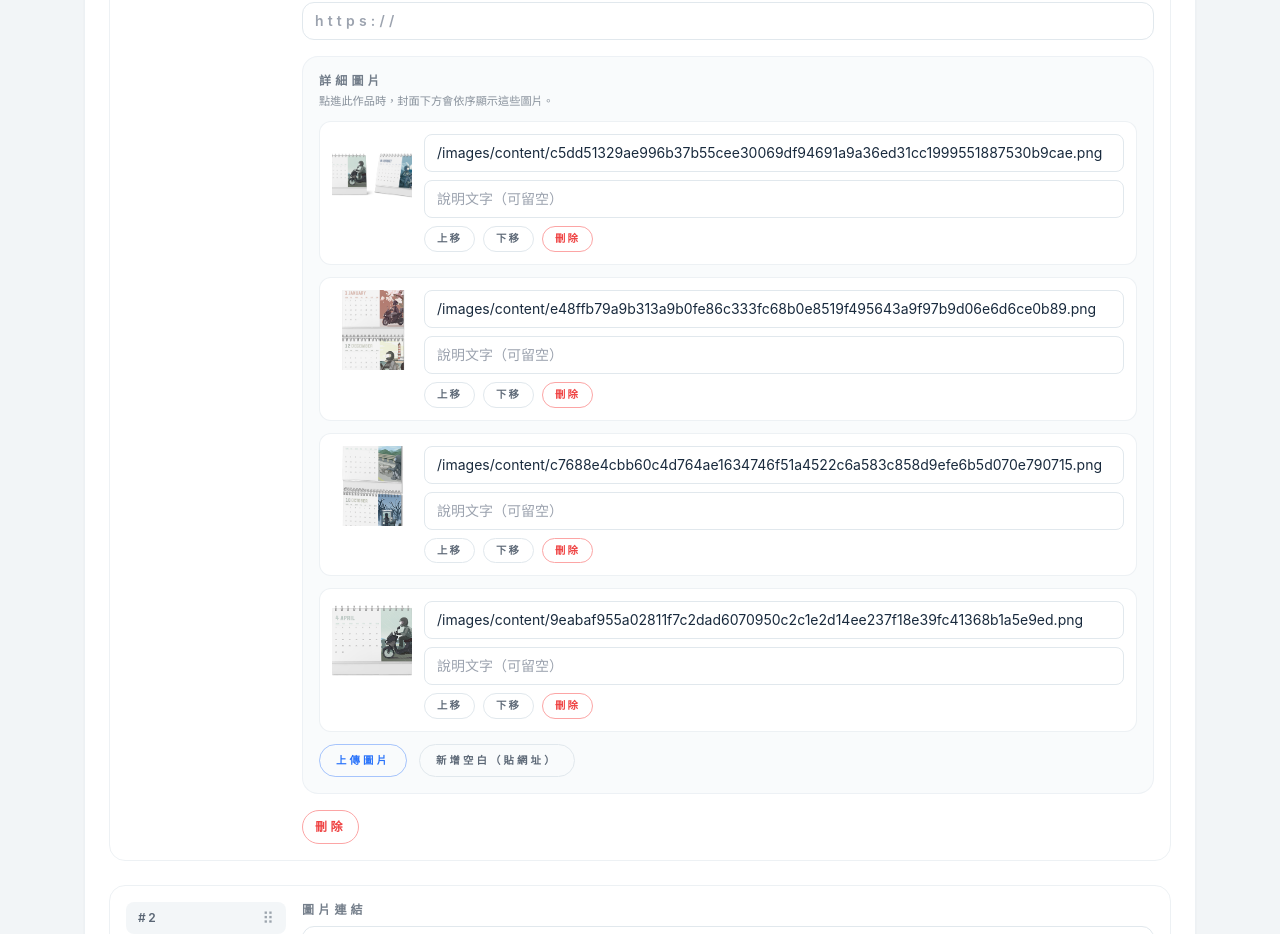
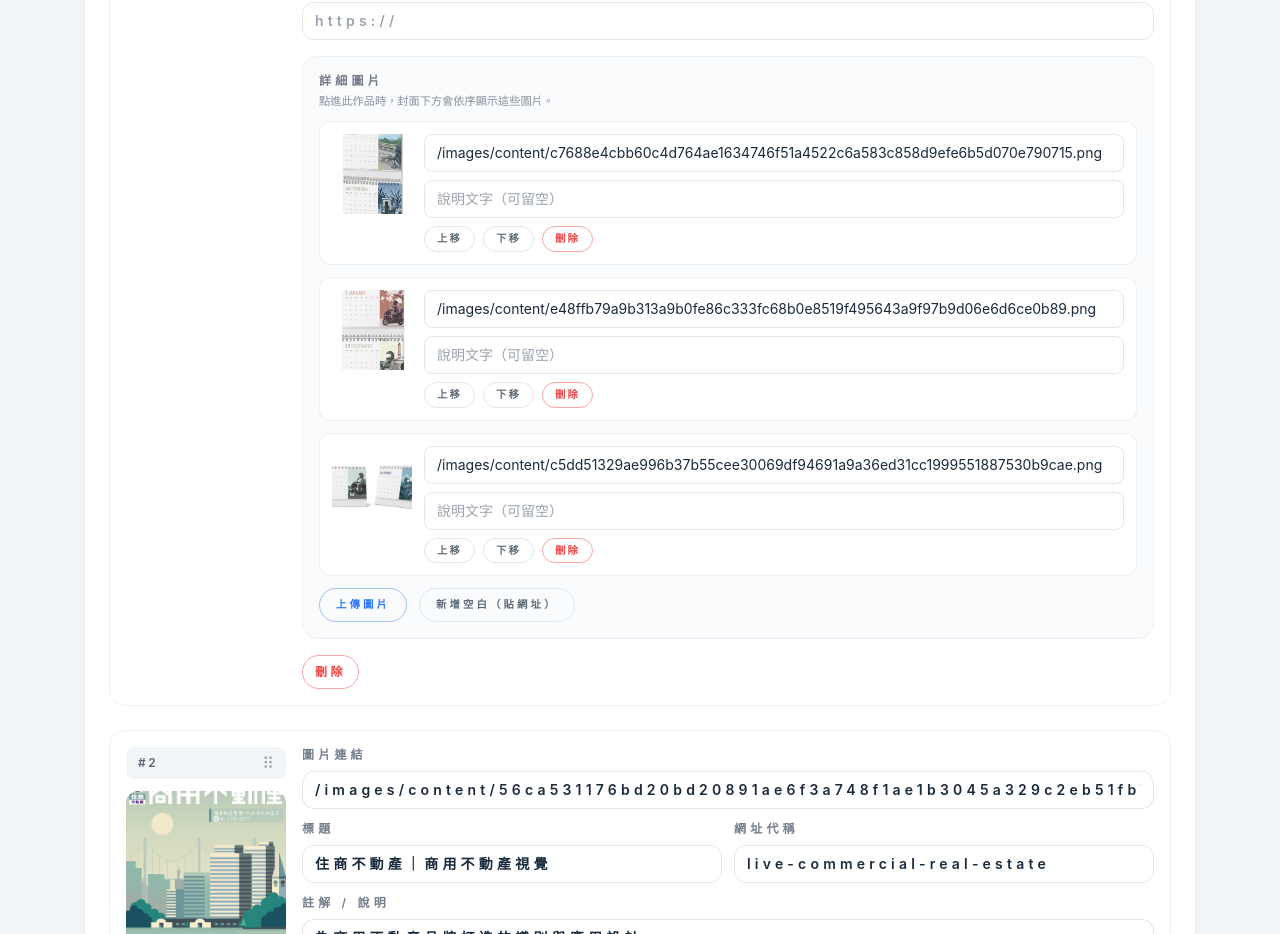
Before and after one commit to fish0119freelancer/numbermu_portfolio, a Next.js app: page /admin in a window 1280 px wide. Shown: the part 2480-3414 px from the top of the page. Built offline with nearby package versions, Linux system fonts and the light colour scheme.

Commit message:
chore: update site content

```diff
--- a/data/work.js
+++ b/data/work.js
@@ -6,7 +6,7 @@ export const workItems = [
     "caption": "以霓虹光感構成的 2024 年主題桌曆視覺。",
     "images": [
       {
-        "image": "/images/content/c5dd51329ae996b37b55cee30069df94691a9a36ed31cc1999551887530b9cae.png",
+        "image": "/images/content/c7688e4cbb60c4d764ae1634746f51a4522c6a583c858d9efe6b5d070e790715.png",
         "caption": ""
       },
       {
@@ -14,11 +14,7 @@ export const workItems = [
         "caption": ""
       },
       {
-        "image": "/images/content/c7688e4cbb60c4d764ae1634746f51a4522c6a583c858d9efe6b5d070e790715.png",
-        "caption": ""
-      },
-      {
-        "image": "/images/content/9eabaf955a02811f7c2dad6070950c2c1e2d14ee237f18e39fc41368b1a5e9ed.png",
+        "image": "/images/content/c5dd51329ae996b37b55cee30069df94691a9a36ed31cc1999551887530b9cae.png",
         "caption": ""
       }
     ]
```
